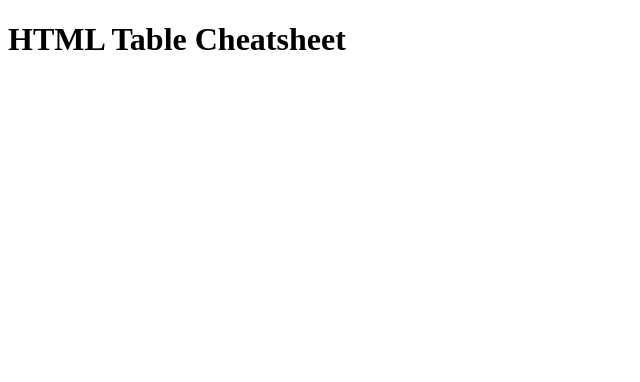
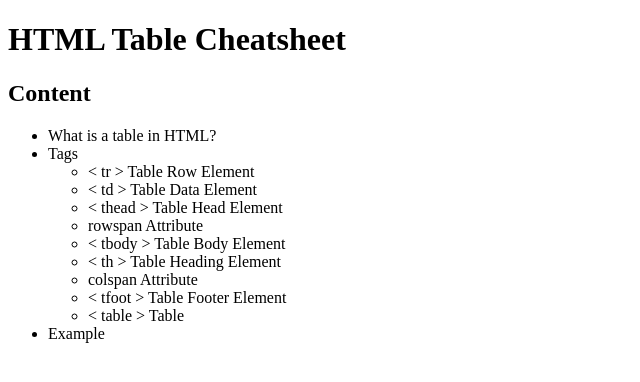
Before and after one commit to Droich/VS-CODE-Projects, a plain HTML site: page html-css-cheatsheet-starting/index.html in a window 1280 px wide. Shown: the whole page, without its empty margins (0-640 px from the left). Drawn offline with Linux system fonts and the light colour scheme.

Commit message:
added a list

```diff
--- a/html-css-cheatsheet-starting/index.html
+++ b/html-css-cheatsheet-starting/index.html
@@ -9,5 +9,24 @@
         <header>
             <h1>HTML Table Cheatsheet</h1>
         </header>
+        <div class="contenido">
+            <h2>Content</h2>
+            <ul>
+                <li>What is a table in HTML?</li>
+                <li>Tags</li>
+                <ul>
+                    <li>&lt tr &gt Table Row Element</li>
+                    <li>&lt td &gt Table Data Element</li>
+                    <li>&lt thead &gt Table Head Element</li>
+                    <li>rowspan Attribute</li>
+                    <li>&lt tbody &gt Table Body Element</li>
+                    <li>&lt th &gt Table Heading Element</li>
+                    <li>colspan Attribute</li>
+                    <li>&lt tfoot &gt Table Footer Element</li>
+                    <li>&lt table &gt Table</li>
+                </ul>
+                <li>Example</li>
+            </ul>
+        </div>
     </body>
 </html>
```
